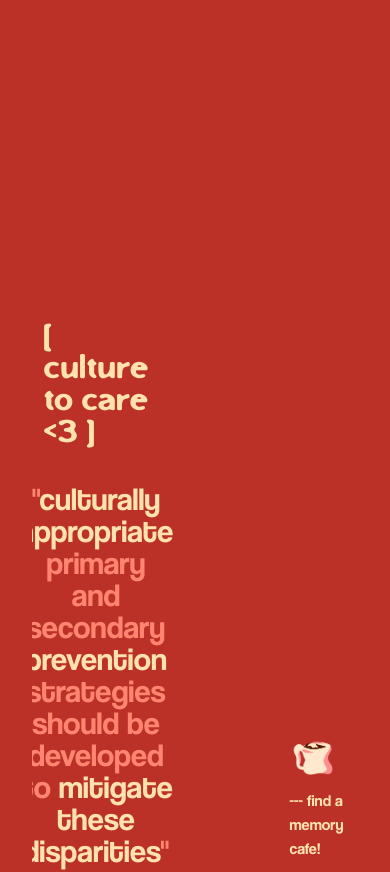
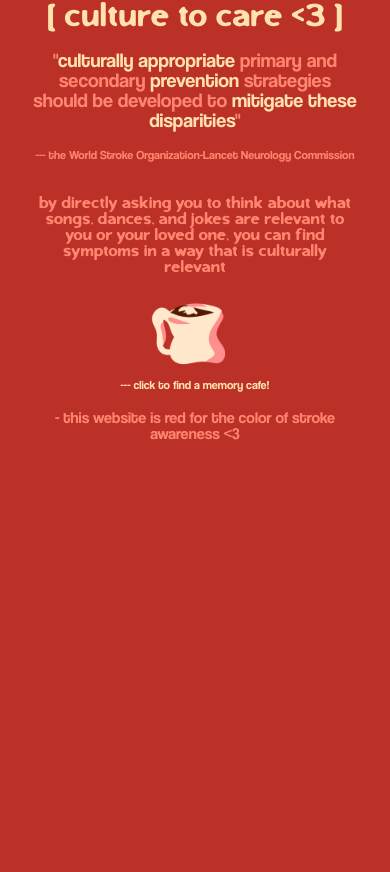
Before and after one commit to jploia/cafe, a Next.js app: page / in a window 390 px wide. Shown: the part 8767-9639 px from the top of the page. After the commit the page ends 9217 px from the top, so only its background shows below. Built offline with nearby package versions, Linux system fonts and the light colour scheme; what tailwindcss-noise would draw is missing.

Commit message:
fix: mobile responsive view for call to action

```diff
--- a/components/Call.tsx
+++ b/components/Call.tsx
@@ -7,29 +7,34 @@ import { motion } from 'framer-motion'
 export default function Call(){
     return(
         <>
-        <div className="flex mx-[64px] mb-[10rem] gap-36 justify-center items-center">
-            <div className="w-[50%] flex justify-center flex-col items-center mt-[20rem] mb-[6rem]">
-                <h1 className="font-serif text-[64px] mb-8">&#91; culture to care &#60;3 &#93;</h1>
-                <p className="text-(--pink) leading-none text-center text-[32px] mb-4">"<span className="text-(--foreground)">culturally appropriate</span> primary and secondary <span className="text-(--foreground)">prevention</span> strategies should be developed to <span className="text-(--foreground)">mitigate these disparities</span>"</p>
-                <p className="text-(--pink) text-[12px]">--- the World Stroke Organization-Lancet Neurology Commission</p>
-                <p className="mt-16 text-center font-serif text-(--pink)">by directly asking you to think about what songs, dances, and jokes are relevant to you or your loved one, you can find symptoms in a way that is culturally relevant</p>
+        <div className="flex flex-col items-center gap-4 ">
+            <div className="flex flex-col md:flex-row">
+                <div className="flex flex-col gap-4 md:gap-0 justify-center items-center md:w-[50vw]">
+                    <h1 className="font-serif text-[64px] text-center mb-0 md:mb-8">&#91; culture to care &#60;3 &#93;</h1>
+                    <div className="md:max-w-[40vw] flex justify-center flex-col items-center mb-0 md:mb-[6rem]">
+                        <p className="text-(--pink) leading-none text-center text-[20px] md:text-[32px] mb-4">"<span className="text-(--foreground)">culturally appropriate</span> primary and secondary <span className="text-(--foreground)">prevention</span> strategies should be developed to <span className="text-(--foreground)">mitigate these disparities</span>"</p>
+                        <p className="text-(--pink) text-center md:text-left text-[12px]">--- the World Stroke Organization-Lancet Neurology Commission</p>
+                        <p className="mt-8 md:mt-16 leading-none text-center font-serif text-[16px] md:text-[20px] text-(--pink)">by directly asking you to think about what songs, dances, and jokes are relevant to you or your loved one, you can find symptoms in a way that is culturally relevant</p>
                     </div>
-            <a target="_blank" href="https://dfamerica.org/memory-cafe-directory/">
-            <motion.div className="flex flex-col cursor-pointer justify-center items-center mt-[8rem]"
+                </div>
+                <a target="_blank" href="https://dfamerica.org/memory-cafe-directory/" className="flex justify-center">
+                    <motion.div className="flex flex-col cursor-pointer text-center items-center"
                         whileHover={{scale: 1.05, rotate: 5}}
                         >
+                        <div className="max-h-[100px] md:max-h-[300px] max-w-[100px] md:max-w-[300px]">
                             <Image
                                 src={mugBrain}
                                 width={300}
                                 height={300}
                                 alt="Cup of coffee"
-                    className=""
                             />
-                <p className="mt-2">--- find a memory cafe!</p>
+                        </div>
+                        <p className="text-[12px] md:text-[16px] mt-0 md:mt-2">--- click to find a memory cafe!</p>
                     </motion.div>
                 </a>
             </div>
-        <p className="text-(--pink) text-center mb-2"> - this website is red for the color of stroke awareness &#60;3 </p>
+            <p className="text-(--pink) leading-none text-center mb-2"> - this website is red for the color of stroke awareness &#60;3 </p>
+        </div>
         </>
     )
 }
```
Lines whose indentation alone changed are shown as unchanged.
